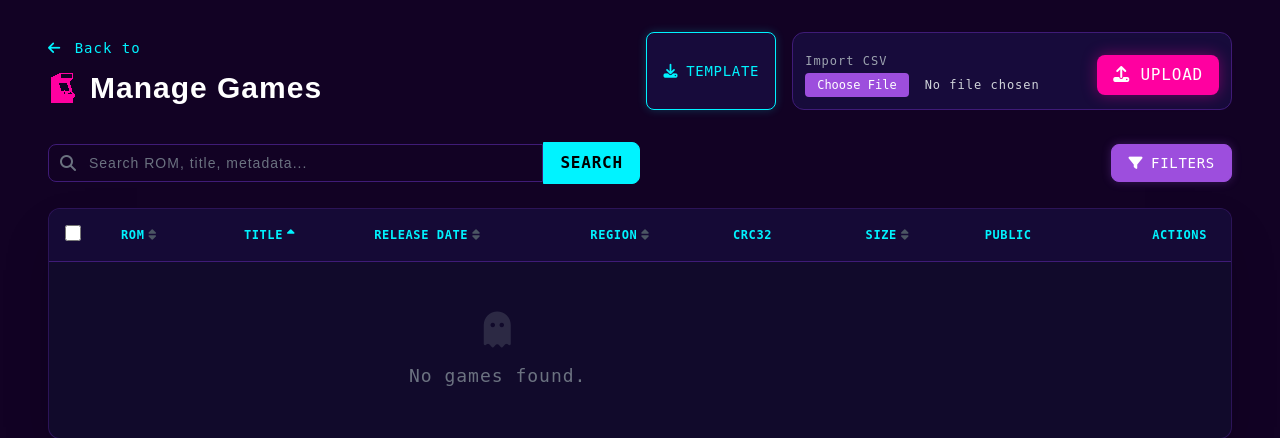
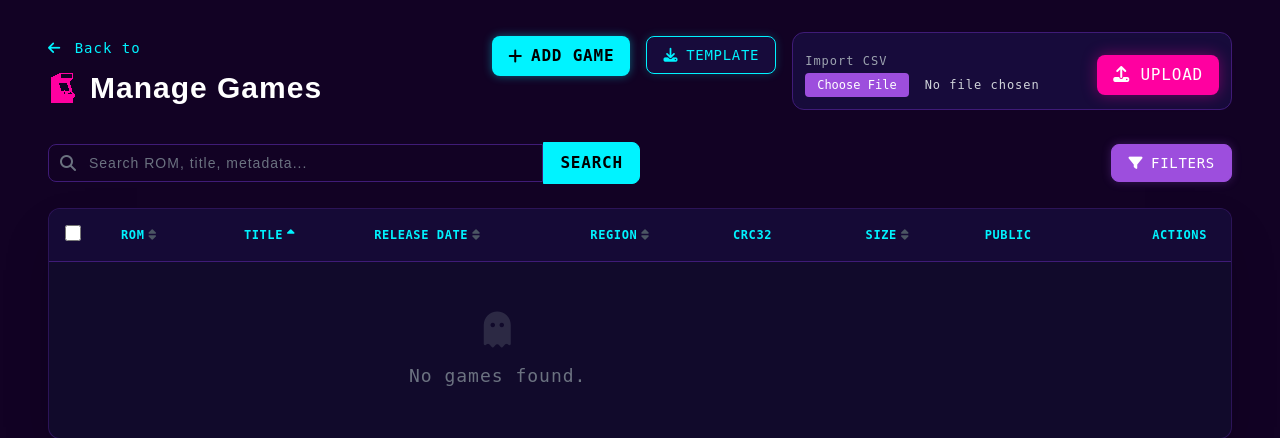
Before and after one commit to johnboy4809/retro-gaming, a Laravel app: template resources/views/admin/games/index.blade.php in a window 1280 px wide. Shown: the part 137-575 px from the top of the page. Run offline with Laravel 12, Linux system fonts and the light colour scheme; the template is opened without the code that fills it, so the values that code supplies are empty; some libraries are stand-ins or nearby versions.

Commit message:
Add game creation functionality

```diff
--- a/resources/views/admin/games/index.blade.php
+++ b/resources/views/admin/games/index.blade.php
@@ -86,8 +86,12 @@
                 </h1>
             </div>
 
-            <div class="flex space-x-4">
-                <a href="{{ route('admin.games.csv-template') }}" class="px-4 py-2 bg-retro-card hover:bg-opacity-80 text-retro-cyan border border-retro-cyan font-tech uppercase tracking-wider rounded-lg transition flex items-center space-x-2 text-sm shadow-[0_0_10px_rgba(0,255,255,0.2)]">
+            <div class="flex space-x-4 items-start">
+                <button onclick="document.getElementById('add-game-modal').classList.remove('hidden')" class="px-4 py-2 bg-retro-cyan hover:bg-opacity-85 text-black font-tech uppercase tracking-wider rounded-lg transition flex items-center space-x-2 font-bold mt-1 shadow-[0_0_10px_rgba(0,243,255,0.4)]">
+                    <i class="fa-solid fa-plus"></i>
+                    <span>Add Game</span>
+                </button>
+                <a href="{{ route('admin.games.csv-template') }}" class="px-4 py-2 bg-retro-card hover:bg-opacity-80 text-retro-cyan border border-retro-cyan font-tech uppercase tracking-wider rounded-lg transition flex items-center space-x-2 text-sm shadow-[0_0_10px_rgba(0,255,255,0.2)] mt-1">
                     <i class="fa-solid fa-download"></i>
                     <span>Template</span>
                 </a>
@@ -395,6 +399,61 @@
             </div>
         </main>
 
+        <!-- Add Game Modal -->
+        <div id="add-game-modal" class="fixed inset-0 bg-black bg-opacity-70 backdrop-blur-sm z-50 hidden flex items-center justify-center p-4">
+            <div class="bg-retro-card border border-retro-border rounded-2xl shadow-[0_0_40px_rgba(0,243,255,0.15)] w-full max-w-xl overflow-hidden">
+                <div class="bg-retro-bg px-6 py-4 border-b border-retro-border flex justify-between items-center">
+                    <div>
+                        <span class="text-xs font-tech text-retro-cyan uppercase tracking-widest">New Entry</span>
+                        <h3 class="font-arcade text-xl font-extrabold text-white uppercase tracking-wider">Add Game</h3>
+                    </div>
+                    <button type="button" onclick="document.getElementById('add-game-modal').classList.add('hidden')" class="text-gray-400 hover:text-white transition">
+                        <i class="fa-solid fa-xmark text-xl"></i>
+                    </button>
+                </div>
+
+                <form action="{{ route($routePrefix . '.games.store', $subPlatform->id) }}" method="POST" class="p-6">
+                    @csrf
+                    <div class="grid grid-cols-1 md:grid-cols-2 gap-4 mb-4">
+                        <div>
+                            <label class="block text-xs font-tech text-gray-400 uppercase tracking-wider mb-1">ROM Name (Required)</label>
+                            <input type="text" name="rom" required class="w-full px-3 py-2 bg-retro-bg rounded-lg border border-retro-border focus:border-retro-cyan focus:outline-none text-white text-sm">
+                        </div>
+                        <div>
+                            <label class="block text-xs font-tech text-gray-400 uppercase tracking-wider mb-1">Title</label>
+                            <input type="text" name="title" class="w-full px-3 py-2 bg-retro-bg rounded-lg border border-retro-border focus:border-retro-cyan focus:outline-none text-white text-sm">
+                        </div>
+                        <div>
+                            <label class="block text-xs font-tech text-gray-400 uppercase tracking-wider mb-1">Release Date</label>
+                            <input type="date" name="release_date" class="w-full px-3 py-2 bg-retro-bg rounded-lg border border-retro-border focus:border-retro-cyan focus:outline-none text-white text-sm font-tech" style="color-scheme: dark;">
+                        </div>
+                        <div>
+                            <label class="block text-xs font-tech text-gray-400 uppercase tracking-wider mb-1">Size (Bytes)</label>
+                            <input type="number" step="1" name="size_bytes" class="w-full px-3 py-2 bg-retro-bg rounded-lg border border-retro-border focus:border-retro-cyan focus:outline-none text-white text-sm font-tech">
+                        </div>
+                        <div>
+                            <label class="block text-xs font-tech text-gray-400 uppercase tracking-wider mb-1">Region</label>
+                            <input type="text" name="region" class="w-full px-3 py-2 bg-retro-bg rounded-lg border border-retro-border focus:border-retro-cyan focus:outline-none text-white text-sm font-tech">
+                        </div>
+                        <div>
+                            <label class="block text-xs font-tech text-gray-400 uppercase tracking-wider mb-1">CRC32</label>
+                            <input type="text" name="crc32" class="w-full px-3 py-2 bg-retro-bg rounded-lg border border-retro-border focus:border-retro-cyan focus:outline-none text-white text-sm font-tech">
+                        </div>
+                    </div>
+
+                    <div class="mt-6 flex justify-end space-x-3">
+                        <button type="button" onclick="document.getElementById('add-game-modal').classList.add('hidden')" class="px-4 py-2 bg-retro-card border border-retro-border hover:border-white text-white font-tech text-sm uppercase tracking-wider rounded-lg transition">
+                            Cancel
+                        </button>
+                        <button type="submit" class="px-6 py-2 bg-retro-cyan hover:bg-opacity-85 text-black font-tech text-sm uppercase tracking-wider rounded-lg transition font-bold shadow-[0_0_15px_rgba(0,243,255,0.4)] flex items-center space-x-2">
+                            <i class="fa-solid fa-plus"></i>
+                            <span>Create Game</span>
+                        </button>
+                    </div>
+                </form>
+            </div>
+        </div>
+
         <script>
             document.addEventListener('alpine:init', () => {
                 Alpine.data('gameEditor', () => ({
--- a/routes/web.php
+++ b/routes/web.php
@@ -68,24 +68,28 @@ Route::prefix('admin')->middleware('auth')->group(function () {
 
     // Generic Game Routes
     Route::get('arcade/{subPlatform}/games', [App\Http\Controllers\ArcadeGameController::class, 'index'])->name('arcade.games.index');
+    Route::post('arcade/{subPlatform}/games', [App\Http\Controllers\ArcadeGameController::class, 'store'])->name('arcade.games.store');
     Route::post('arcade/{subPlatform}/games/import', [App\Http\Controllers\ArcadeGameController::class, 'import'])->name('arcade.games.import');
     Route::put('arcade/{subPlatform}/games/{game}', [App\Http\Controllers\ArcadeGameController::class, 'update'])->name('arcade.games.update');
     Route::post('arcade/{subPlatform}/games/bulk-destroy', [App\Http\Controllers\ArcadeGameController::class, 'bulkDestroy'])->name('arcade.games.bulk-destroy');
     Route::delete('arcade/{subPlatform}/games/{game}', [App\Http\Controllers\ArcadeGameController::class, 'destroy'])->name('arcade.games.destroy');
 
     Route::get('console/{subPlatform}/games', [App\Http\Controllers\ConsoleGameController::class, 'index'])->name('console.games.index');
+    Route::post('console/{subPlatform}/games', [App\Http\Controllers\ConsoleGameController::class, 'store'])->name('console.games.store');
     Route::post('console/{subPlatform}/games/import', [App\Http\Controllers\ConsoleGameController::class, 'import'])->name('console.games.import');
     Route::put('console/{subPlatform}/games/{game}', [App\Http\Controllers\ConsoleGameController::class, 'update'])->name('console.games.update');
     Route::post('console/{subPlatform}/games/bulk-destroy', [App\Http\Controllers\ConsoleGameController::class, 'bulkDestroy'])->name('console.games.bulk-destroy');
     Route::delete('console/{subPlatform}/games/{game}', [App\Http\Controllers\ConsoleGameController::class, 'destroy'])->name('console.games.destroy');
 
     Route::get('handheld/{subPlatform}/games', [App\Http\Controllers\HandheldGameController::class, 'index'])->name('handheld.games.index');
+    Route::post('handheld/{subPlatform}/games', [App\Http\Controllers\HandheldGameController::class, 'store'])->name('handheld.games.store');
     Route::post('handheld/{subPlatform}/games/import', [App\Http\Controllers\HandheldGameController::class, 'import'])->name('handheld.games.import');
     Route::put('handheld/{subPlatform}/games/{game}', [App\Http\Controllers\HandheldGameController::class, 'update'])->name('handheld.games.update');
     Route::post('handheld/{subPlatform}/games/bulk-destroy', [App\Http\Controllers\HandheldGameController::class, 'bulkDestroy'])->name('handheld.games.bulk-destroy');
     Route::delete('handheld/{subPlatform}/games/{game}', [App\Http\Controllers\HandheldGameController::class, 'destroy'])->name('handheld.games.destroy');
 
     Route::get('computer/{subPlatform}/games', [App\Http\Controllers\ComputerGameController::class, 'index'])->name('computer.games.index');
+    Route::post('computer/{subPlatform}/games', [App\Http\Controllers\ComputerGameController::class, 'store'])->name('computer.games.store');
     Route::post('computer/{subPlatform}/games/import', [App\Http\Controllers\ComputerGameController::class, 'import'])->name('computer.games.import');
     Route::put('computer/{subPlatform}/games/{game}', [App\Http\Controllers\ComputerGameController::class, 'update'])->name('computer.games.update');
     Route::post('computer/{subPlatform}/games/bulk-destroy', [App\Http\Controllers\ComputerGameController::class, 'bulkDestroy'])->name('computer.games.bulk-destroy');
```
Also changed, not shown: app/Http/Controllers/BaseGameController.php (+38 -0 lines).
